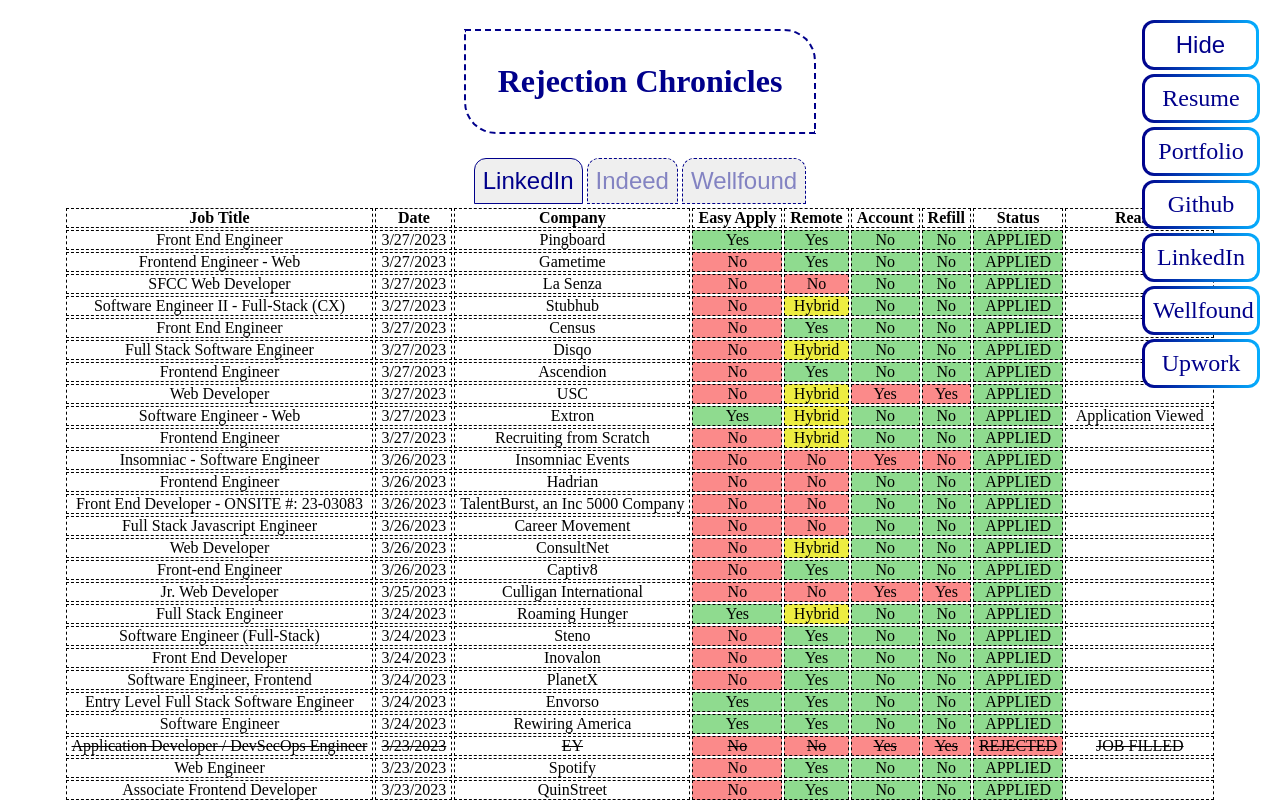
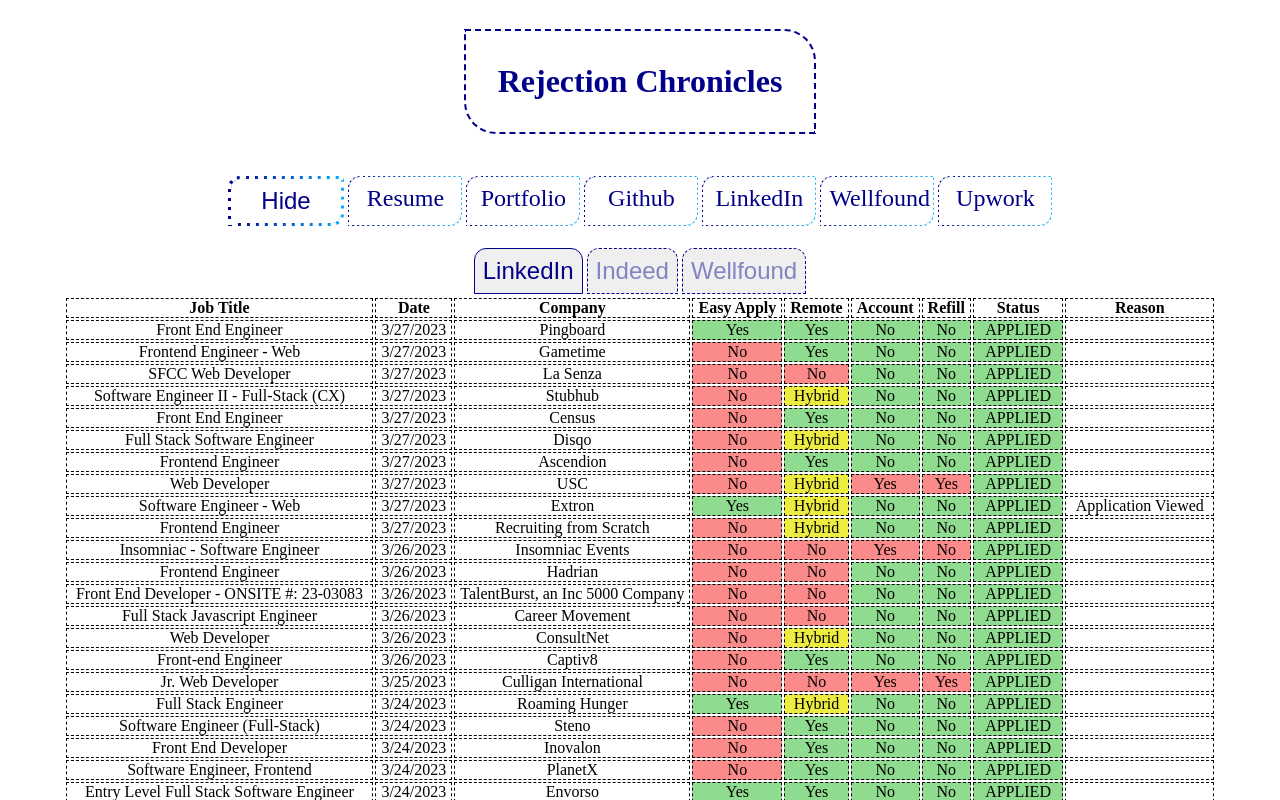
Before and after one commit to jpatterson933/job-search-chronicles, a React (Create React App) app: page / in a window 1280 px wide. Shown: the top 800 px of the page. Built offline with nearby package versions, Linux system fonts and the light colour scheme.

Commit message:
1. Adjusted styling for aside and aside links to match rest of document

```diff
--- a/src/components/Aside/index.css
+++ b/src/components/Aside/index.css
@@ -1,13 +1,12 @@
 /* at 1188px will need to add media query to switch the flex direction to row // position currently fixed  */
 .aside-bar {
-    position: fixed;
+    position: relative;
     display: flex;
-    flex-direction: column;
+    flex-direction: row;
     text-align: center;
     width: fit-content;
     margin: 12px;
     padding: 6px;
-    height: 100vh;
     float: right;
     top: 0;
     right: 0;
@@ -15,7 +14,8 @@
 
 @media (max-width: 1187px) {
     .aside-bar {
-        position: static;
+        margin: 6px;
+        padding: 3px;
     }
 }
 
@@ -28,13 +28,14 @@
     padding: 8px;
     width: 116.8px;
     text-align: center;
-    border: 3px solid transparent;
-    border-radius: 12px;
+    border: 3px dashed white;
+    border-radius: 12px 0 12px 0;
     background: linear-gradient(white, white) padding-box, linear-gradient(to right, darkblue, rgb(6 175 255)) border-box;
 }
 
 /* Flip the background linear-gradent here for a cool onhover effect  */
 .aside-button:hover {
+
     background: linear-gradient(white, white) padding-box, linear-gradient(to right, rgb(6 175 255), darkblue) border-box;
 }
 
--- a/src/components/AsideLinks/index.css
+++ b/src/components/AsideLinks/index.css
@@ -6,8 +6,8 @@
     padding: 8px;
     width: 4em;
     text-align: center;
-    border: 3px solid transparent;
-    border-radius: 12px;
+    border: 1px dashed white;
+    border-radius: 12px 0 12px 0;
     background: linear-gradient(white, white) padding-box, linear-gradient(to right, darkblue, rgb(6 175 255)) border-box;
 }
 
@@ -16,5 +16,7 @@
 }
 
 .aside-links:hover {
+    /* border: 2px dashed white; */
+
     background: linear-gradient(white, white) padding-box, linear-gradient(to right, rgb(6 175 255), darkblue) border-box;
 }
--- a/src/views/containers.js
+++ b/src/views/containers.js
@@ -21,6 +21,7 @@
                 Rejection Chronicles
                 <span className={styles.sheen}></span>
                 </h1>
+                <AsideBar />
             <NavContainer />
         </header>
     )
```
Also changed, not shown: src/data/job_search_csv.csv.
